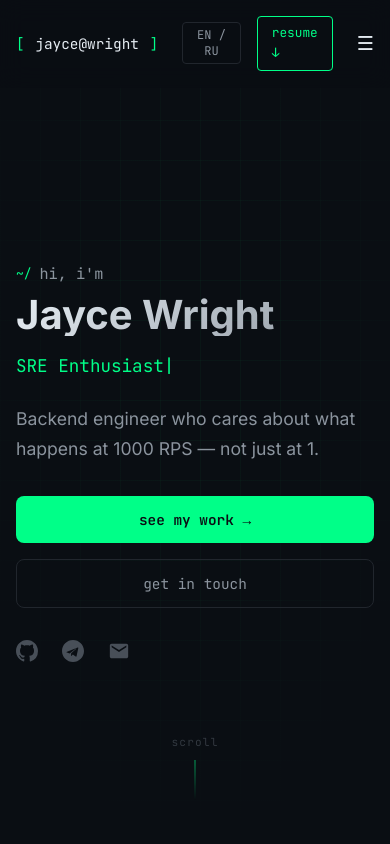
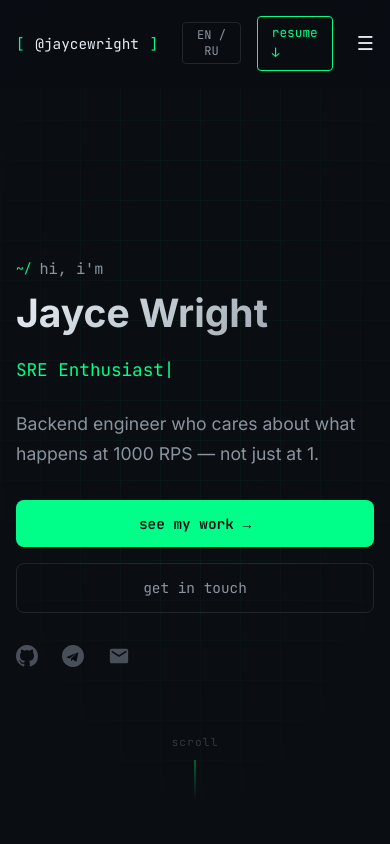
Before and after one commit to JayceWright/JayceWright.github.io, a plain HTML site: page index.html in a window 390 px wide. Shown: the top 844 px of the page. Drawn offline with Linux system fonts and the light colour scheme.

Commit message:
fix(css): fix hero title text clipping on descenders

```diff
--- a/css/style.css
+++ b/css/style.css
@@ -221,7 +221,8 @@ img { max-width: 100%; display: block; }
 .hero__name {
   font-size: clamp(3rem, 8vw, 5.5rem);
   font-weight: 700;
-  line-height: 1.05;
+  line-height: 1.18;
+  padding-bottom: 0.12em;
   background: linear-gradient(135deg, var(--color-text) 0%, var(--color-text-muted) 100%);
   -webkit-background-clip: text;
   -webkit-text-fill-color: transparent;
@@ -578,7 +579,7 @@ img { max-width: 100%; display: block; }
   }
 
   .hero { padding: 80px var(--space-md) 0; }
-  .hero__name { font-size: clamp(2.5rem, 10vw, 4rem); }
+  .hero__name { font-size: clamp(2.2rem, 10vw, 4rem); line-height: 1.18; padding-bottom: 0.12em; }
 
   .project-card--featured { grid-column: unset; }
   .projects-grid { grid-template-columns: 1fr; }
--- a/index.html
+++ b/index.html
@@ -18,7 +18,7 @@
   <nav class="nav" id="nav">
     <div class="nav__logo">
       <span class="nav__logo-bracket">[</span>
-      <span class="nav__logo-name">jayce@wright</span>
+      <span class="nav__logo-name">@jaycewright</span>
       <span class="nav__logo-bracket">]</span>
     </div>
     <ul class="nav__links">
```
